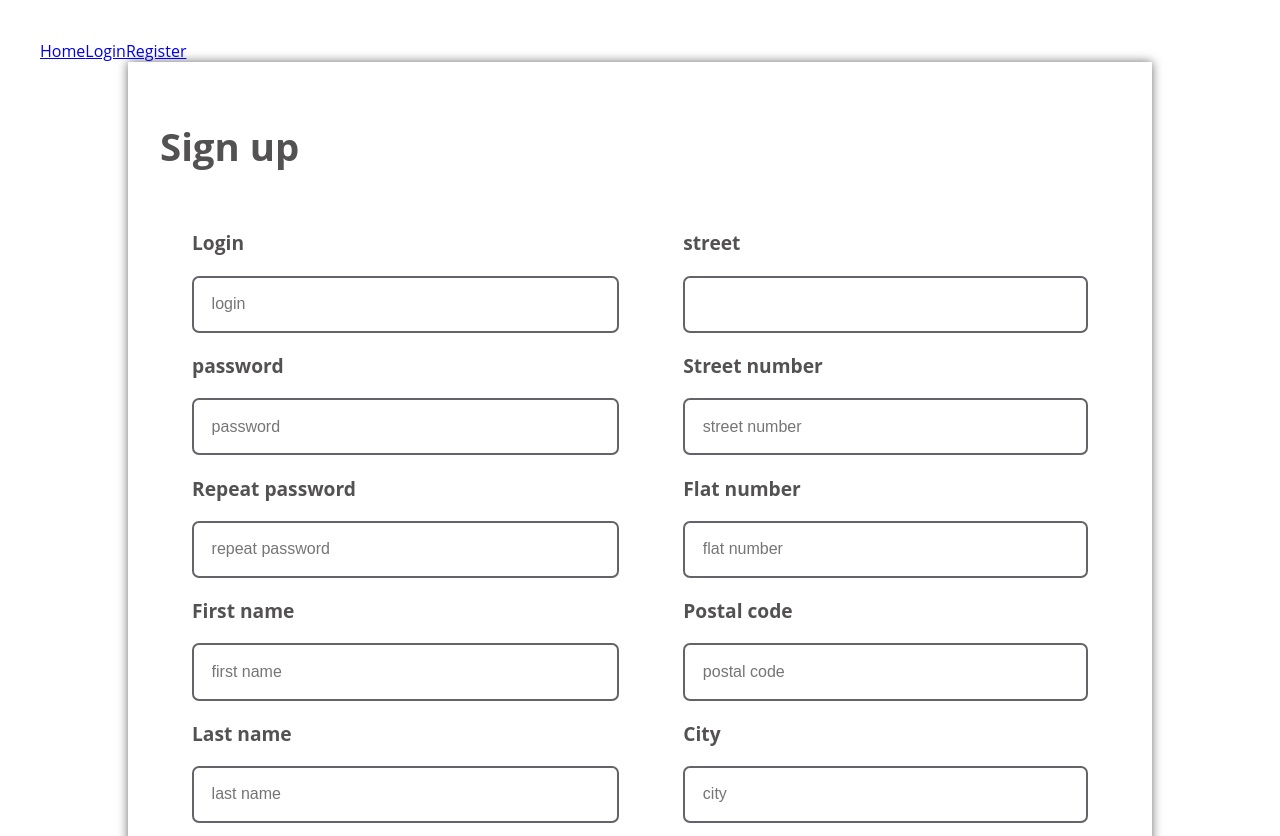
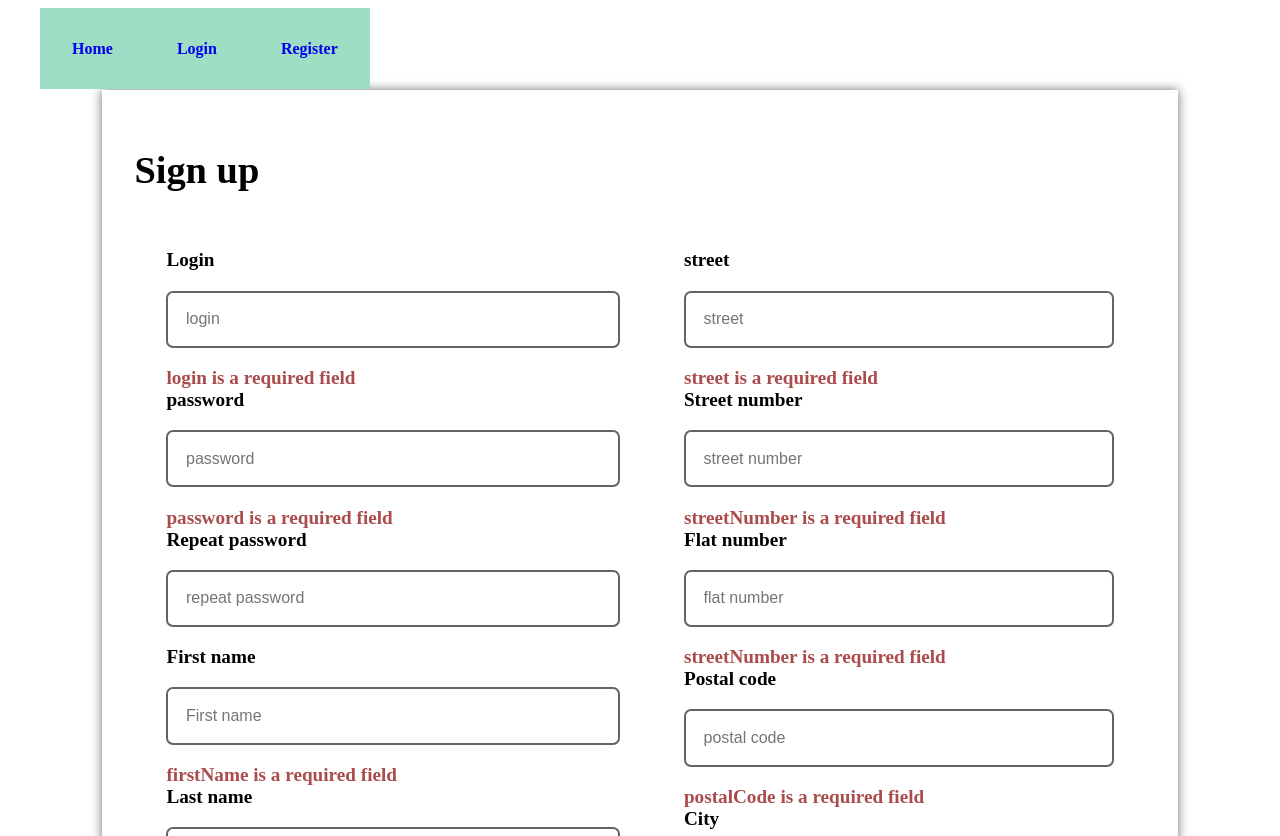
Before and after one commit to jagodabie/ecommerce, a Vue app in the folder ecommerce/: page /register in a window 1280 px wide. Shown: the top 836 px of the page. Built offline with nearby package versions, Linux system fonts and the light colour scheme.

Commit message:
feat: registratioon form validation

```diff
--- a/ecommerce/src/App.vue
+++ b/ecommerce/src/App.vue
@@ -1,5 +1,18 @@
 <script setup lang="ts">
 import { RouterLink, RouterView } from "vue-router";
+import { onMounted } from "vue";
+
+import { useAuthenticationStore } from "@/stores/authentication";
+import { useUserStore } from "./stores/customer";
+const authenticationStore = useAuthenticationStore();
+const customerStore = useUserStore();
+
+onMounted(() => {
+  authenticationStore.setCustomerId();
+  if (authenticationStore.customerId) {
+    customerStore.setLoggedInCustomerInfo(authenticationStore.customerId);
+  }
+});
 </script>
 
 <template>
@@ -16,7 +29,7 @@ import { RouterLink, RouterView } from "vue-router";
   <RouterView />
 </template>
 
-<style>
+<style scoped>
 #app {
   max-width: 1280px;
   margin: 0 auto;
@@ -25,4 +38,17 @@ import { RouterLink, RouterView } from "vue-router";
   font-weight: normal;
   color: rgb(83, 81, 81);
 }
+nav {
+  padding: 2rem;
+}
+a {
+  text-decoration: none;
+  padding: 2rem;
+  background-color: rgba(154, 221, 195, 0.966);
+  font-weight: 800;
+}
+a:hover {
+  background-color: rgba(178, 221, 205, 0.966);
+  border-bottom: solid;
+}
 </style>
--- a/ecommerce/src/components/BaseInput.vue
+++ b/ecommerce/src/components/BaseInput.vue
@@ -1,7 +1,7 @@
 <script setup lang="ts">
 import { computed, defineEmits } from "vue";
 import ErrorMessageBase from "./ErrorMessageBase.vue";
-// TODO props
+// TODO props type
 const props = defineProps({
   label: String,
   placeholder: String,
--- a/ecommerce/src/locales/en.json
+++ b/ecommerce/src/locales/en.json
@@ -12,14 +12,14 @@
     "successFullyLogin": "Successfully logged in"
      },
      "registration": {
-        "name": "First name | first name ",
-        "secondName": "Last name | last name",
+        "firstName": "First name | first name | firstName",
+        "secondName": "Last name | last name | lastName",
         "email": "email",
         "address":{
             "street": "Street | street",
-            "streetNumber": "Street number | street number",
-            "flatNumber": "Flat number | flat number",
-            "postalCode": "Postal code | postal code",
+            "streetNumber": "Street number | street number | streetNumber",
+            "flatNumber": "Flat number | flat number | flatNumber",
+            "postalCode": "Postal code | postal code | postalCode",
             "city": "City | city"
         },
         "AreYouLegalAge":"Are you of legal age ?"
--- a/ecommerce/src/stores/authentication.ts
+++ b/ecommerce/src/stores/authentication.ts
@@ -3,7 +3,6 @@ import type { CustomerStore, Customer } from "../types/Customer";
 
 import axios from "axios";
 import { hostsUrl } from "@/consts/api";
-
 export const useAuthenticationStore = defineStore("customer", {
   state: () =>
     ({
--- a/ecommerce/src/stores/customer.ts
+++ b/ecommerce/src/stores/customer.ts
@@ -1,22 +1,24 @@
 import { defineStore } from "pinia";
 // Import axios to make HTTP requests
 import axios from "axios";
-export const useUsersStore = defineStore("users", {
+import { hostsUrl } from "@/consts/api";
+
+export const useUserStore = defineStore("user", {
   state: () => ({
-    users: [],
+    user: {},
   }),
   getters: {
     getUsers(state) {
-      return state.users;
+      return state.user;
     },
   },
   actions: {
-    async fetchUsers() {
+    async setLoggedInCustomerInfo(id: string) {
       try {
-        const data = await axios.get("http://localhost:8000/users");
-        this.users = data.data;
+        const response = await axios.get(`${hostsUrl}users/${id}`);
+        const { result } = response.data;
+        this.user = result[0];
       } catch (error) {
-        alert(error);
         console.log(error);
       }
     },
--- a/ecommerce/src/views/HomeView.vue
+++ b/ecommerce/src/views/HomeView.vue
@@ -1,17 +1,9 @@
 <script setup lang="ts">
-import ValidationInput from "../components/ValidationInput.vue";
-import { onMounted } from "vue";
-
-import { useAuthenticationStore } from "@/stores/authentication";
-const customerStore = useAuthenticationStore();
-
-onMounted(() => {
-  customerStore.setCustomerId();
-});
+import ValidationInput from "@/components/ValidationInput.vue";
 </script>
 <template>
   <main>
-    <h1>{{ $t("common.login", 0) }}</h1>
     <ValidationInput />
+    <h1>{{ $t("common.home", 0) }}</h1>
   </main>
 </template>
--- a/ecommerce/src/views/LoginView.vue
+++ b/ecommerce/src/views/LoginView.vue
@@ -31,6 +31,15 @@ const onSubmit = handleSubmit(({ login, password }) => {
     router.push({ name: "Home" });
   }
 });
+console.log("PRZED TESTEM SYNCHRONICZNIE");
+const test = async () => {
+  return await fetch("http://localhost:8000/users")
+    .then((response) => response.json())
+    .then((data) => console.log(data));
+};
+
+test();
+console.log("PO TESTEM SYNCHRONICZNIE");
 </script>
 
 <template>
@@ -51,7 +60,7 @@ const onSubmit = handleSubmit(({ login, password }) => {
           :label="$t('common.password', 0)"
           :placeholder="$t('common.password', 2)"
           :name="$t('common.password', 0)"
-          :type="password"
+          :type="'password'"
           :error-message="errors.password"
         />
 
--- a/ecommerce/src/views/RegisterView.vue
+++ b/ecommerce/src/views/RegisterView.vue
@@ -1,27 +1,38 @@
 <script setup lang="ts">
-import { ref, reactive } from "vue";
-import type { Ref } from "vue";
-import type { CustomerRegistrationData, Customer } from "../types/User";
+import { useForm, useField } from "vee-validate";
+import * as yup from "yup";
 import BaseInput from "../components/BaseInput.vue";
 
-const userAccountCreationData: CustomerRegistrationData = reactive({
-  login: "",
-  name: "",
-  secondName: "",
-  email: "",
-  password: "",
-  address: {
-    street: "",
-    streetNumber: null,
-    flatNumber: null,
-    postalCode: "",
-    city: "",
-  },
+const { value: login } = useField<string>("login");
+const { value: password } = useField<string>("password");
+const { value: repeatPassword } = useField<string>("repeatPassword");
+const { value: firstName } = useField<string>("firstName");
+const { value: lastName } = useField<string>("lastName");
+const { value: street } = useField<string>("street");
+const { value: streetNumber } = useField<string>("streetNumber");
+const { value: flatNumber } = useField<string>("flatNumber");
+const { value: postalCode } = useField<string>("postalCode");
+const { value: city } = useField<string>("city");
+
+const schema = yup.object({
+  login: yup.string().required().min(6).max(10),
+  password: yup.string().required().min(4).max(20),
+  repeatPassword: yup.string().oneOf([yup.ref("password"), null]),
+  firstName: yup.string().required(),
+  lastName: yup.string().required(),
+  street: yup.string().required(),
+  streetNumber: yup.string().required(),
+  flatNumber: yup.string().required(),
+  postalCode: yup.string().required(),
+  city: yup.string().required(),
+});
+const { errors, handleSubmit } = useForm({
+  validationSchema: schema,
 });
 
-const onSubmit = () => {
-  console.log("nic");
-};
+const onSubmit = handleSubmit((schema) => {
+  console.log(schema);
+});
 </script>
 
 <template>
@@ -32,50 +43,88 @@ const onSubmit = () => {
         <div class="form-group">
           <div class="form-customer-contact">
             <BaseInput
+              v-model="login"
               :label="$t('common.login')"
               :placeholder="$t('common.login', 0)"
+              :name="$t('common.login', 0)"
+              :error-message="errors.login"
             />
+            <br />
             <BaseInput
-              :label="$t('common.password', 2)"
+              v-model="password"
+              :label="$t('common.password', 0)"
               :placeholder="$t('common.password', 2)"
+              :name="$t('common.password', 0)"
+              :error-message="errors.password"
             />
+            <br />
             <BaseInput
+              v-model="repeatPassword"
               :label="$t('common.repeat')"
               :placeholder="$t('common.repeat', 2)"
+              :name="'repeatPassword'"
+              :error-message="errors.repeatPassword"
             />
+            <br />
             <BaseInput
-              :label="$t('registration.name')"
-              :placeholder="$t('registration.name', 2)"
+              v-model="firstName"
+              :label="$t('registration.firstName', 0)"
+              :placeholder="$t('registration.firstName', 0)"
+              :name="$t('registration.firstName', 2)"
+              :error-message="errors.firstName"
             />
+            <br />
             <BaseInput
-              :label="$t('registration.secondName')"
+              v-model="lastName"
+              :label="$t('registration.secondName', 0)"
               :placeholder="$t('registration.secondName', 2)"
+              :name="$t('registration.secondName', 2)"
+              :error-message="errors.lastName"
             />
           </div>
           <div class="form-address">
             <BaseInput
-              :label="$t('registration.address.street', 2)"
-              :placeholader="$t('registration.address.street', 2)"
+              v-model="street"
+              :label="$t('registration.address.street', 0)"
+              :placeholder="$t('registration.address.street', 2)"
+              :name="$t('registration.address.street', 2)"
+              :error-message="errors.street"
             />
+            <br />
             <BaseInput
-              :label="$t('registration.address.streetNumber')"
-              :placeholder="$t('registration.address.streetNumber', 2)"
+              v-model="streetNumber"
+              :label="$t('registration.address.streetNumber', 0)"
+              :placeholder="$t('registration.address.streetNumber', 1)"
+              :name="$t('registration.address.streetNumber', 2)"
+              :error-message="errors.streetNumber"
             />
+            <br />
             <BaseInput
-              :label="$t('registration.address.flatNumber')"
-              :placeholder="$t('registration.address.flatNumber', 2)"
+              v-model="flatNumber"
+              :label="$t('registration.address.flatNumber', 0)"
+              :placeholder="$t('registration.address.flatNumber', 1)"
+              :name="$t('registration.address.flatNumber', 2)"
+              :error-message="errors.streetNumber"
             />
+            <br />
             <BaseInput
-              :label="$t('registration.address.postalCode')"
-              :placeholder="$t('registration.address.postalCode', 2)"
+              v-model="postalCode"
+              :label="$t('registration.address.postalCode', 0)"
+              :placeholder="$t('registration.address.postalCode', 1)"
+              :name="$t('registration.address.postalCode', 2)"
+              :error-message="errors.postalCode"
             />
+            <br />
             <BaseInput
+              v-model="city"
               :label="$t('registration.address.city')"
               :placeholder="$t('registration.address.city', 2)"
+              :name="$t('registration.address.city', 2)"
+              :error-message="errors.city"
             />
           </div>
         </div>
-        <button type="submit" class="btn">
+        <button type="submit" class="btn" @click="onSubmit">
           {{ $t("common.register", 3) }}
         </button>
       </form>
```
Also changed, not shown: ecommerce/src/composables/customerService.ts (deleted, +0 -13 lines).
